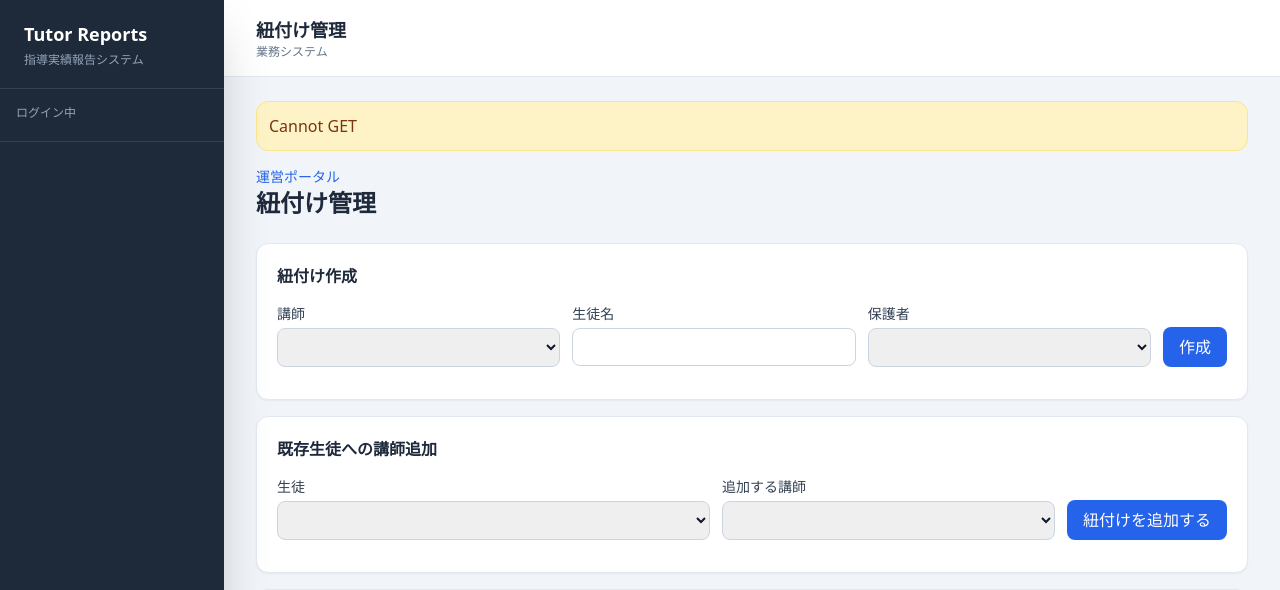
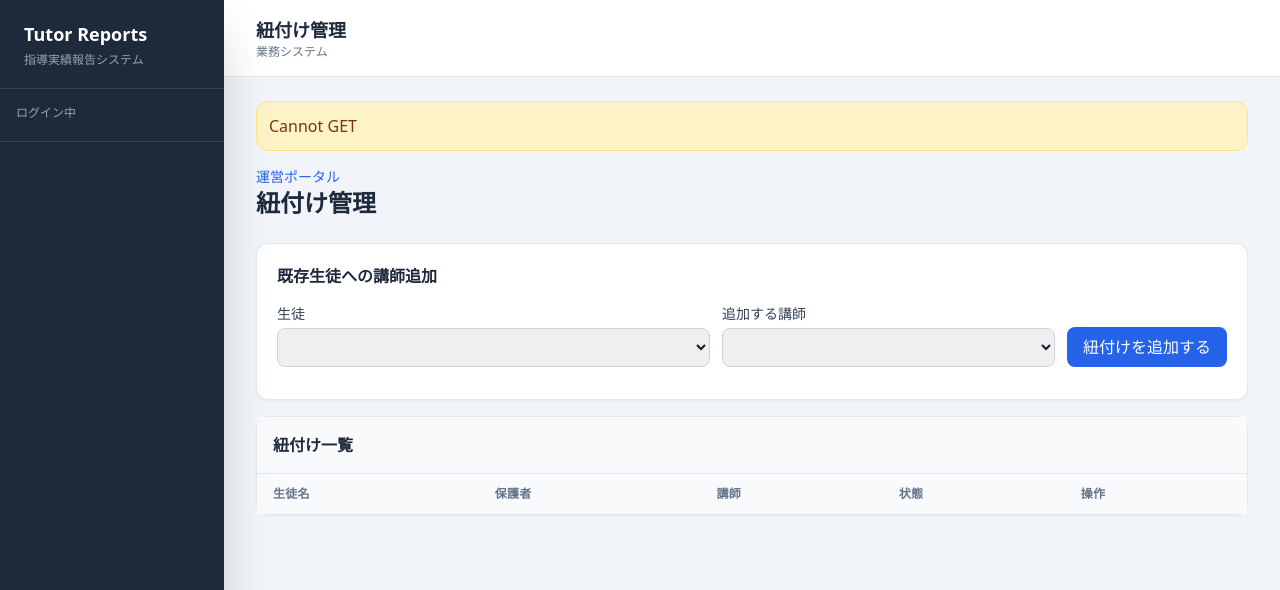
Before and after one commit to ai-innovation-dept/tutor-report-system, a Python web app: template backend/app/templates/admin/assignments.html in a window 1280 px wide. Shown: the top 590 px of the page. Run offline with Jinja, Linux system fonts and the light colour scheme; the template is opened without the code that fills it, so the values that code supplies are empty; some libraries are stand-ins or nearby versions.

Commit message:
fix: 紐付け管理画面から紐付け作成フォームを削除

```diff
--- a/backend/app/templates/admin/assignments.html
+++ b/backend/app/templates/admin/assignments.html
@@ -5,26 +5,6 @@
   <p class="text-sm font-medium text-blue-600">運営ポータル</p>
   <h1 class="text-2xl font-semibold text-slate-800">紐付け管理</h1>
 </div>
-
-<section class="mb-4 rounded-xl border border-slate-200 bg-white p-5 shadow-sm">
-  <h2 class="font-semibold text-slate-800">紐付け作成</h2>
-  <form id="assignmentForm" class="mt-4 grid gap-3 md:grid-cols-[1fr_1fr_1fr_auto]">
-    <label class="block text-sm">
-      <span class="mb-1 block text-slate-700">講師</span>
-      <select name="tutor_id" id="tutorSelect" class="w-full rounded-lg border border-slate-300 px-3 py-2 focus:border-blue-500 focus:outline-none focus:ring-2 focus:ring-blue-500/20" required></select>
-    </label>
-    <label class="block text-sm">
-      <span class="mb-1 block text-slate-700">生徒名</span>
-      <input name="student_name" class="w-full rounded-lg border border-slate-300 px-3 py-2 focus:border-blue-500 focus:outline-none focus:ring-2 focus:ring-blue-500/20" required maxlength="100">
-    </label>
-    <label class="block text-sm">
-      <span class="mb-1 block text-slate-700">保護者</span>
-      <select name="parent_id" id="parentSelect" class="w-full rounded-lg border border-slate-300 px-3 py-2 focus:border-blue-500 focus:outline-none focus:ring-2 focus:ring-blue-500/20"></select>
-    </label>
-    <button class="self-end rounded-lg bg-blue-600 px-4 py-2 font-medium text-white transition hover:bg-blue-700">作成</button>
-  </form>
-  <p id="assignmentMessage" class="mt-3 text-sm"></p>
-</section>
 
 <section class="mb-4 rounded-xl border border-slate-200 bg-white p-5 shadow-sm">
   <h2 class="font-semibold text-slate-800">既存生徒への講師追加</h2>
@@ -67,7 +47,6 @@
 let assignments = [];
 let tutors = [];
 let parents = [];
-let editingAssignmentId = '';
 
 function escapeHtml(value) {
   return String(value ?? '').replace(/[&<>"']/g, ch => ({'&':'&amp;', '<':'&lt;', '>':'&gt;', '"':'&quot;', "'":'&#39;'}[ch]));
@@ -77,9 +56,6 @@ function tutorName(id) {
 }
 function tutorLabel(tutor) {
   return `${tutor.display_name}${tutor.tutor_no ? `（${tutor.tutor_no}）` : `（${tutor.email}）`}`;
-}
-function parentName(id) {
-  return parents.find(user => user.id === id)?.display_name || '未設定';
 }
 function parentLabel(id) {
   const parent = parents.find(user => user.id === id);
@@ -93,23 +69,11 @@ function selectedStudentOption() {
   if (!value) return null;
   return JSON.parse(decodeURIComponent(value));
 }
-function parentOptions(selectedId = '') {
-  return [
-    '<option value="">未設定</option>',
-    ...parents.map(parent => `<option value="${parent.id}" ${parent.id === selectedId ? 'selected' : ''}>${escapeHtml(parent.display_name)}（${escapeHtml(parent.email)}）</option>`)
-  ].join('');
-}
-function showAssignmentMessage(text, isError = false) {
-  assignmentMessage.textContent = text;
-  assignmentMessage.className = `mt-3 text-sm ${isError ? 'text-rose-700' : 'text-emerald-700'}`;
-}
 function showExistingStudentMessage(text, isError = false) {
   existingStudentMessage.textContent = text;
   existingStudentMessage.className = `mt-3 text-sm ${isError ? 'text-rose-700' : 'text-emerald-700'}`;
 }
 function renderFormOptions() {
-  tutorSelect.innerHTML = tutors.map(tutor => `<option value="${tutor.id}">${escapeHtml(tutorLabel(tutor))}</option>`).join('');
-  parentSelect.innerHTML = parentOptions();
   renderExistingStudentOptions();
 }
 function uniqueStudents() {
@@ -163,18 +127,7 @@ function renderAssignments() {
     const status = assignment.is_active ? '有効' : '無効';
     const action = !assignment.is_active
       ? '<span class="text-sm text-slate-400">無効化済み</span>'
-      : assignment.parent_id
-        ? `<button class="rounded-lg border border-red-200 bg-red-50 px-3 py-2 text-sm font-medium text-red-700 transition hover:bg-red-100" onclick="deactivateAssignment('${assignment.id}')">無効化</button>`
-        : editingAssignmentId === assignment.id
-          ? `<div class="flex flex-wrap gap-2">
-              <select id="link-parent-${assignment.id}" class="rounded-lg border border-slate-300 px-3 py-2 focus:border-blue-500 focus:outline-none focus:ring-2 focus:ring-blue-500/20">${parentOptions()}</select>
-              <button class="rounded-lg bg-blue-600 px-3 py-2 text-sm font-medium text-white transition hover:bg-blue-700" onclick="saveParent('${assignment.id}')">保存</button>
-              <button class="rounded-lg border border-slate-300 px-3 py-2 text-sm font-medium text-slate-700 transition hover:bg-slate-50" onclick="cancelLinkParent()">取消</button>
-            </div>`
-          : `<div class="flex flex-wrap gap-2">
-              <button class="text-sm font-medium text-blue-600 underline decoration-blue-300 underline-offset-4" onclick="showLinkParent('${assignment.id}')">保護者を紐付ける</button>
-              <button class="rounded-lg border border-red-200 bg-red-50 px-3 py-2 text-sm font-medium text-red-700 transition hover:bg-red-100" onclick="deactivateAssignment('${assignment.id}')">無効化</button>
-            </div>`;
+      : `<button class="rounded-lg border border-red-200 bg-red-50 px-3 py-2 text-sm font-medium text-red-700 transition hover:bg-red-100" onclick="deactivateAssignment('${assignment.id}')">無効化</button>`;
     return `<tr class="border-t border-slate-100 hover:bg-slate-50 ${assignment.is_active ? '' : 'bg-slate-50 text-slate-400'}">
       <td class="px-4 py-3">${escapeHtml(assignment.student_name)}</td>
       <td class="px-4 py-3">${escapeHtml(parentText)}</td>
@@ -196,19 +149,6 @@ async function loadAssignmentsPage() {
   renderFormOptions();
   renderAssignments();
 }
-assignmentForm.addEventListener('submit', async event => {
-  event.preventDefault();
-  const data = Object.fromEntries(new FormData(assignmentForm));
-  if (!data.parent_id) data.parent_id = null;
-  try {
-    await api('/api/assignments', {method: 'POST', body: JSON.stringify(data)});
-    assignmentForm.reset();
-    showAssignmentMessage('紐付けを作成しました。');
-    await loadAssignmentsPage();
-  } catch (error) {
-    showAssignmentMessage(error.message || '紐付けを作成できませんでした。', true);
-  }
-});
 existingStudentForm.addEventListener('submit', async event => {
   event.preventDefault();
   const student = selectedStudentOption();
@@ -232,29 +172,10 @@ existingStudentForm.addEventListener('submit', async event => {
   }
 });
 existingStudentSelect.addEventListener('change', renderAdditionalTutorOptions);
-function showLinkParent(assignmentId) {
-  editingAssignmentId = assignmentId;
-  renderAssignments();
-}
-function cancelLinkParent() {
-  editingAssignmentId = '';
-  renderAssignments();
-}
-async function saveParent(assignmentId) {
-  const parentId = document.getElementById(`link-parent-${assignmentId}`).value;
-  if (!parentId) {
-    showAssignmentMessage('保護者を選択してください。', true);
-    return;
-  }
-  await api(`/api/assignments/${assignmentId}`, {method: 'PATCH', body: JSON.stringify({parent_id: parentId})});
-  editingAssignmentId = '';
-  showAssignmentMessage('保護者を紐付けました。');
-  await loadAssignmentsPage();
-}
 async function deactivateAssignment(assignmentId) {
   if (!confirm('この紐付けを無効化しますか。')) return;
   await api(`/api/assignments/${assignmentId}`, {method: 'PATCH', body: JSON.stringify({is_active: false})});
-  showAssignmentMessage('紐付けを無効化しました。');
+  alert('紐付けを無効化しました。');
   await loadAssignmentsPage();
 }
 window.authReady.then(user => {
```
